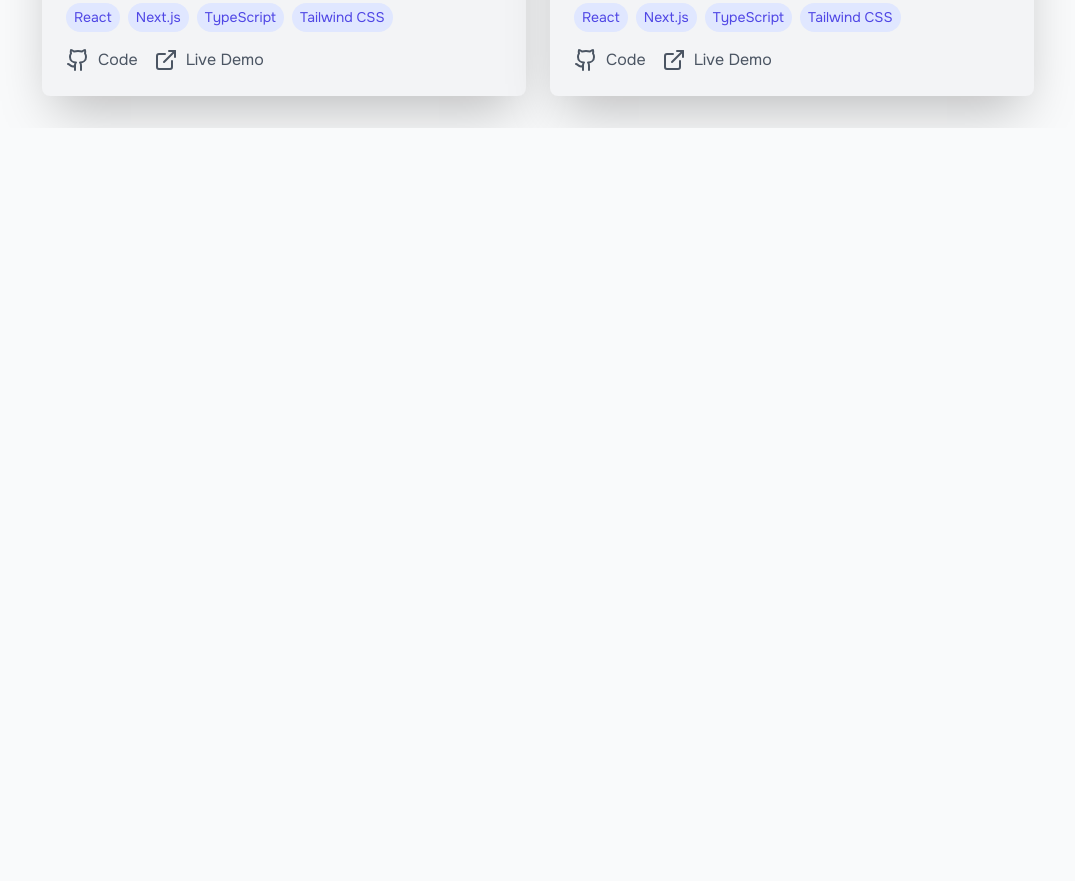
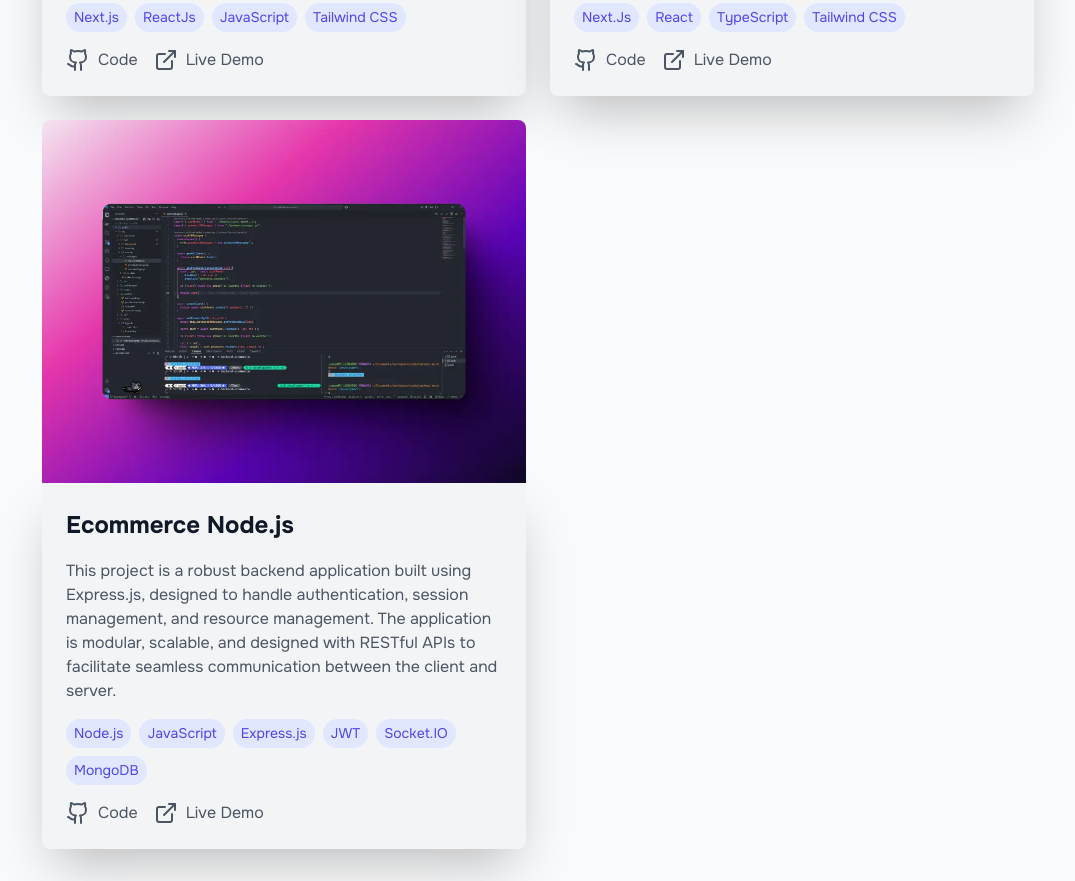
Before and after one commit to Orbitado/portfolio, a Next.js app: page / in a window 1280 px wide. Shown: the part 2540-3421 px from the top of the page, without its empty margins (102-1177 px from the left). Before the commit the page ends 2668 px from the top, so only its background shows below. Built offline with nearby package versions, Linux system fonts and the light colour scheme.

Commit message:
feat: added ecommerce backend

```diff
--- a/src/app/(pages)/Projects.tsx
+++ b/src/app/(pages)/Projects.tsx
@@ -1,5 +1,5 @@
 import Card from "@/components/common/Card";
-import { gloobcamp, aipromptwizard } from "@/constants/projects";
+import { gloobcamp, aipromptwizard, ecommerce } from "@/constants/projects";
 
 function Projects() {
   return (
@@ -8,6 +8,7 @@ function Projects() {
       <article className="projects">
         <Card project={gloobcamp} />
         <Card project={aipromptwizard} />
+        <Card project={ecommerce} />
       </article>
     </section>
   );
--- a/src/components/common/Card.tsx
+++ b/src/components/common/Card.tsx
@@ -20,7 +20,7 @@ function Card({ project }: CardProps) {
         <div>
           <h3 className="projects__heading">{project.title}</h3>
           <p className="projects__text">{project.description}</p>
-          <TagList list={["React", "Next.js", "TypeScript", "Tailwind CSS"]} />
+          <TagList list={project.technologies} />
           <div className="projects__links">
             <Link
               href={project.github}
--- a/src/constants/projects.ts
+++ b/src/constants/projects.ts
@@ -8,6 +8,7 @@ export const gloobcamp = {
     "Scalable React-based platform.",
     "Accessible and responsive design.",
   ],
+  technologies: ["Next.js", "ReactJs", "JavaScript", "Tailwind CSS"],
   github: "https://github.com/nicostudent/gloobcamp",
   demo: "https://gloobcamp.vercel.app/content",
 };
@@ -21,6 +22,28 @@ export const aipromptwizard = {
     "AI-powered prompt generation tailored to user input and model settings.",
     "User-friendly interface for creating and managing custom AI prompts.",
   ],
+  technologies: ["Next.Js", "React", "TypeScript", "Tailwind CSS"],
   github: "https://github.com/nicostudent/gloobcamp",
   demo: "https://aipromptwizard.vercel.app/",
 };
+
+export const ecommerce = {
+  img: "/images/backend-ecommerce.webp",
+  title: "Ecommerce Node.js",
+  description:
+    "This project is a robust backend application built using Express.js, designed to handle authentication, session management, and resource management. The application is modular, scalable, and designed with RESTful APIs to facilitate seamless communication between the client and server.",
+  features: [
+    "CRUD operations for products, users, and carts.",
+    "Real-time communication with Socket.IO.",
+  ],
+  technologies: [
+    "Node.js",
+    "JavaScript",
+    "Express.js",
+    "JWT",
+    "Socket.IO",
+    "MongoDB",
+  ],
+  github: "https://github.com/Orbitado/backend-ecommerce",
+  demo: "https://backend-ecommerce-production-c1ae.up.railway.app",
+};
--- a/src/types/types.d.ts
+++ b/src/types/types.d.ts
@@ -31,6 +31,7 @@ export interface Project {
   features: string[];
   github: string;
   demo: string;
+  technologies: string[];
 }
 
 export interface CardProps {
```
Also changed, not shown: public/images/backend-ecommerce.webp (added).
